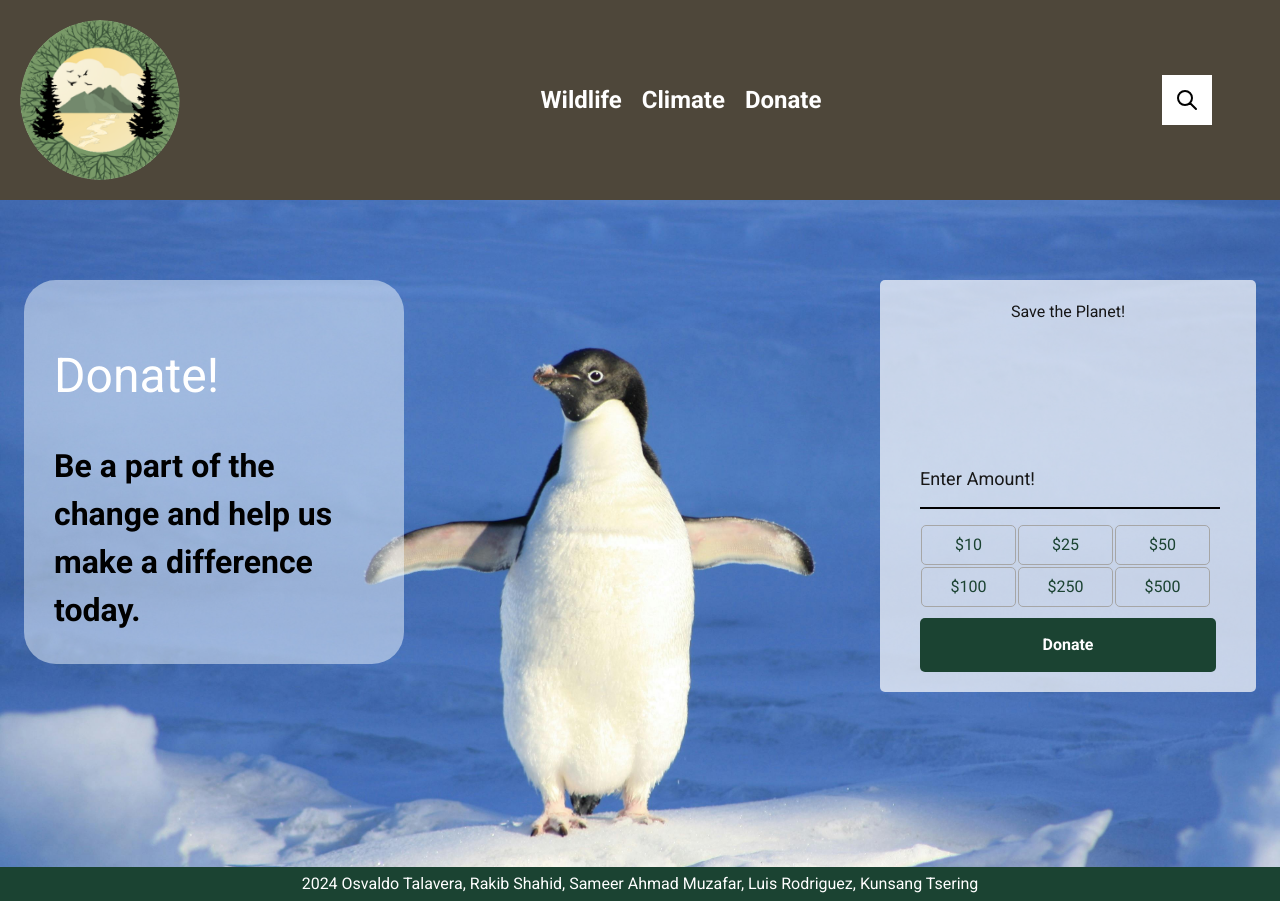
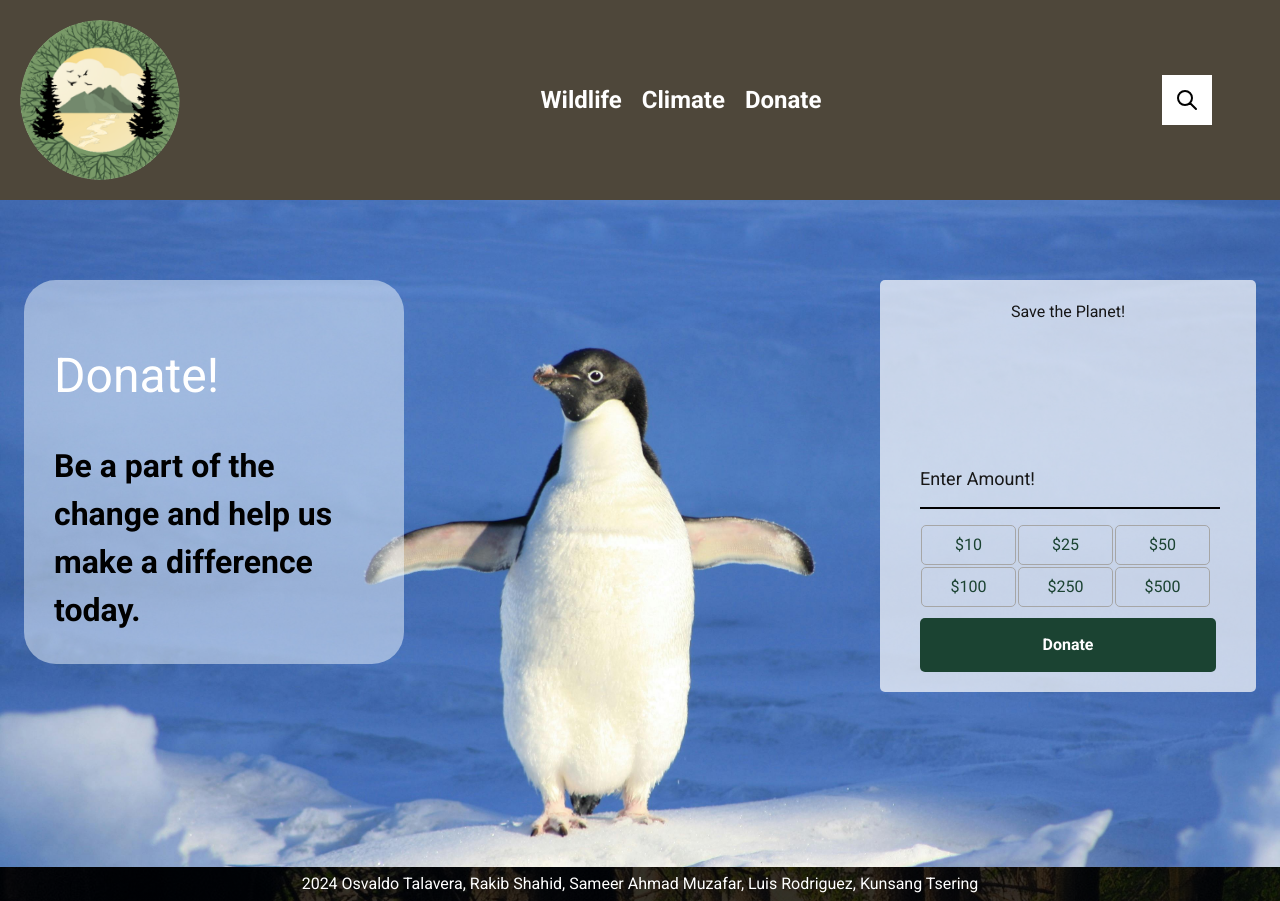
Before and after one commit to rakib-shahid/csci355-project1, a Next.js app: page /donate in a window 1280 px wide. Built offline with nearby package versions, Linux system fonts and the light colour scheme.

Commit message:
new footer?

```diff
--- a/src/app/donate/donate_styles.css
+++ b/src/app/donate/donate_styles.css
@@ -4,9 +4,9 @@
   box-sizing: border-box;
 }
 
-.full-height-container {
+/* .full-height-container {
   height: 100vh;
-}
+} */
 
 .main-container {
   flex: 1;
--- a/src/app/donate/page.js
+++ b/src/app/donate/page.js
@@ -54,8 +54,8 @@ export default function Donate() {
 
   return (
     <div className="full-height-container">
+      <Navbar />
       <div className="flex flex-col min-h-screen">
-        <Navbar />
         <div className="main-container">
           <div className="donate-image">
             <img
@@ -114,8 +114,8 @@ export default function Donate() {
             </form>
           </div>
         </div>
-        <Footer />
       </div>
+      <Footer />
     </div>
   );
 }
--- a/src/app/wildlife/wildlife_styles.css
+++ b/src/app/wildlife/wildlife_styles.css
@@ -400,14 +400,14 @@ article {
 }
 
 /* Footer background */
-footer {
+/* footer {
   background: linear-gradient(rgba(0, 0, 0, 0.6), rgba(0, 0, 0, 0.6)),
     url("/assets/photo-1441974231531-c6227db76b6e.jpeg");
   background-size: cover;
   background-position: center;
   color: white;
   min-height: 100px;
-}
+} */
 
 /* Update FAQ styling for better contrast */
 .faq {
--- a/src/components/Navbar.js
+++ b/src/components/Navbar.js
@@ -22,7 +22,7 @@ export default function Navbar() {
         <li>
           <Link
             href="/wildlife"
-            className="text-white font-bold text-lg hover:text-gray-300"
+            className="text-5xl text-white font-bold text-lg hover:text-gray-300"
           >
             Wildlife
           </Link>
@@ -30,7 +30,7 @@ export default function Navbar() {
         <li>
           <Link
             href="/climate"
-            className="text-white font-bold text-lg hover:text-gray-300"
+            className="text-5xl text-white font-bold text-lg hover:text-gray-300"
           >
             Climate
           </Link>
@@ -38,7 +38,7 @@ export default function Navbar() {
         <li>
           <Link
             href="/donate"
-            className="text-white font-bold text-lg hover:text-gray-300"
+            className="text-5xl text-white font-bold text-lg hover:text-gray-300"
           >
             Donate
           </Link>
--- a/src/styles/footer_styles.css
+++ b/src/styles/footer_styles.css
@@ -1,8 +1,9 @@
 .footer {
-  background-color: #1b4332;
   color: #fff;
   text-align: center;
   padding: 20px;
   position: relative;
   width: 100%;
+  background: linear-gradient(rgba(0, 0, 0, 0.8), rgba(0, 0, 0, 0.8)),
+    url("/assets/photo-1441974231531-c6227db76b6e.jpeg");
 }
```
